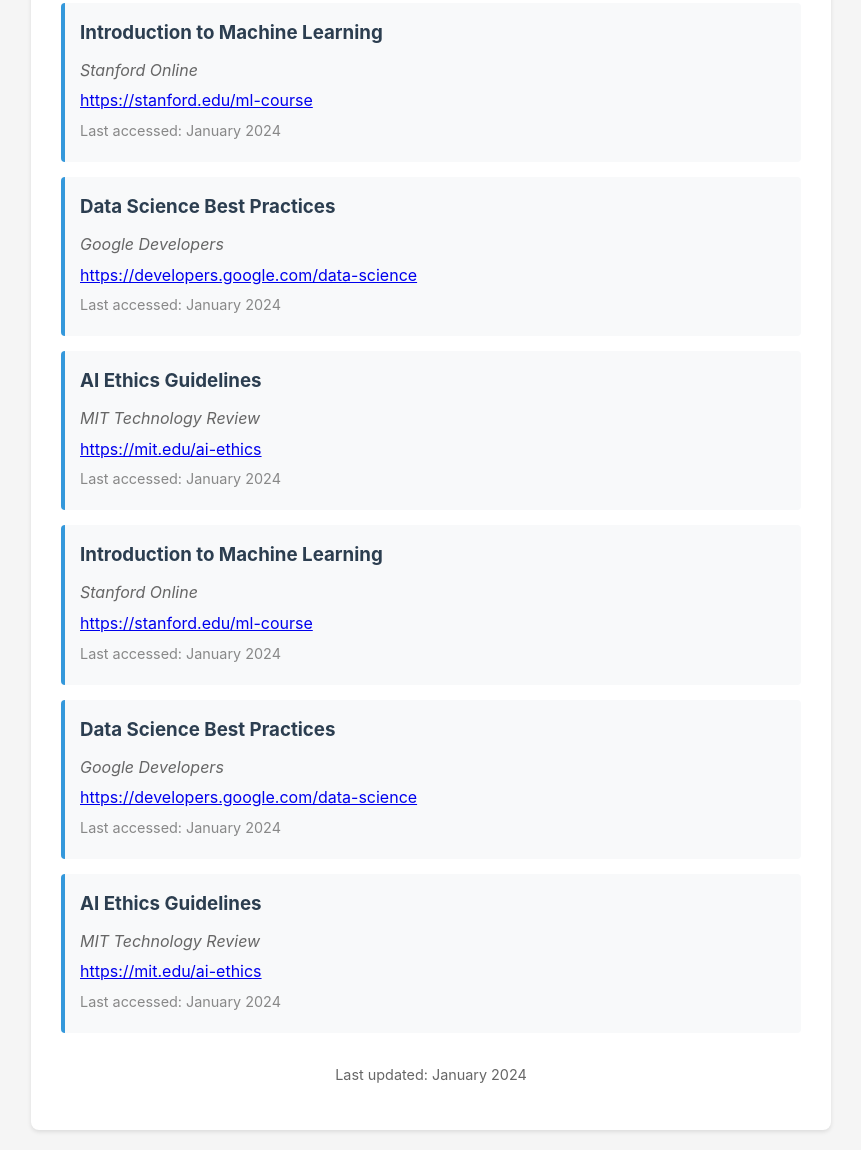
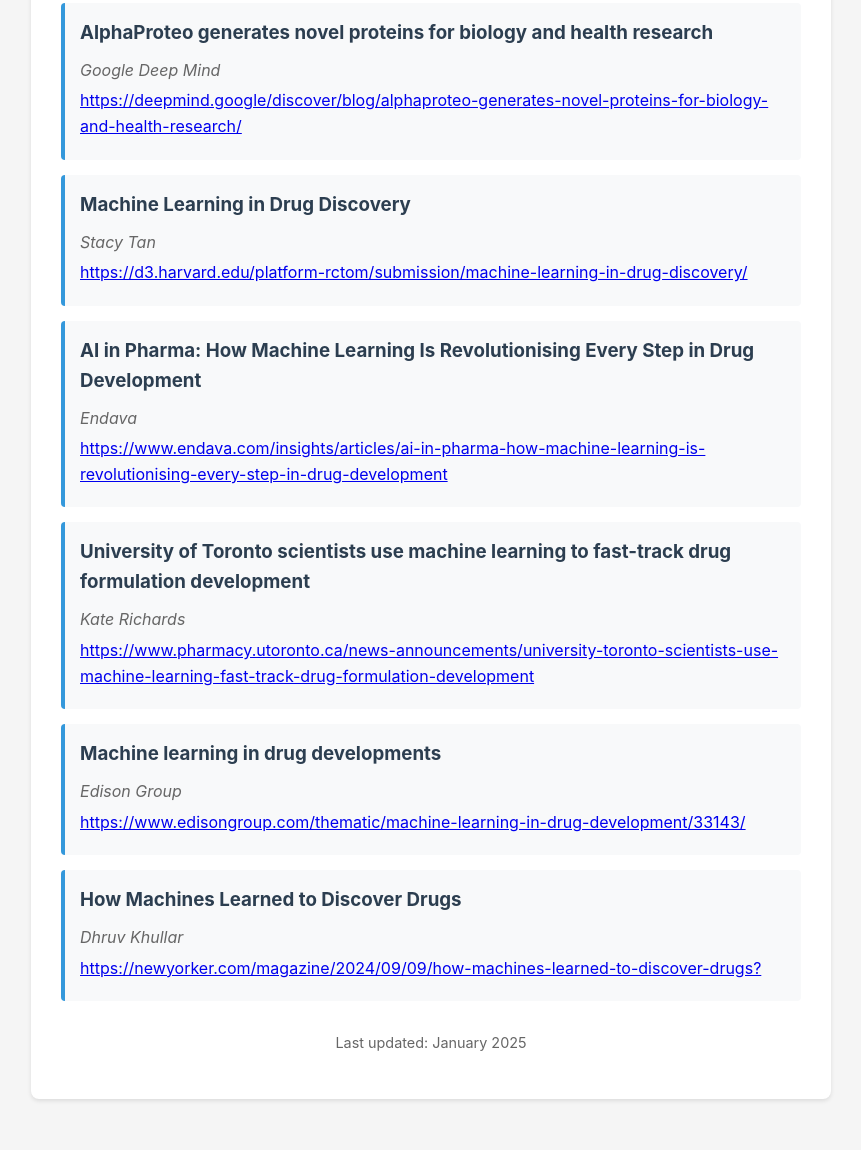
Before and after one commit to ugrersoz/m2-presentation, a plain HTML site: page index.html in a window 1280 px wide. Shown: the part 899-2049 px from the top of the page, without its empty margins (209-1070 px from the left). After the commit the page ends 2018 px from the top, so only its background shows below. Drawn offline with Linux system fonts and the light colour scheme.

Commit message:
Update index.html

```diff
--- a/index.html
+++ b/index.html
@@ -114,46 +114,40 @@
         <div class="reference-section">
             <h2>Online Resources</h2>
             <div class="reference-item">
-                <h3>Introduction to Machine Learning</h3>
-                <p class="authors">Stanford Online</p>
-                <p><a href="https://stanford.edu/ml-course">https://stanford.edu/ml-course</a></p>
-                <p class="date">Last accessed: January 2024</p>
+                <h3>AlphaProteo generates novel proteins for biology and health research</h3>
+                <p class="authors">Google Deep Mind</p>
+                <p><a href="https://deepmind.google/discover/blog/alphaproteo-generates-novel-proteins-for-biology-and-health-research/">https://deepmind.google/discover/blog/alphaproteo-generates-novel-proteins-for-biology-and-health-research/</a></p>
             </div>
             <div class="reference-item">
-                <h3>Data Science Best Practices</h3>
-                <p class="authors">Google Developers</p>
-                <p><a href="https://developers.google.com/data-science">https://developers.google.com/data-science</a></p>
-                <p class="date">Last accessed: January 2024</p>
+                <h3>Machine Learning in Drug Discovery</h3>
+                <p class="authors">Stacy Tan</p>
+                <p><a href="https://d3.harvard.edu/platform-rctom/submission/machine-learning-in-drug-discovery/">https://d3.harvard.edu/platform-rctom/submission/machine-learning-in-drug-discovery/</a></p>
             </div>
             <div class="reference-item">
-                <h3>AI Ethics Guidelines</h3>
-                <p class="authors">MIT Technology Review</p>
-                <p><a href="https://mit.edu/ai-ethics">https://mit.edu/ai-ethics</a></p>
-                <p class="date">Last accessed: January 2024</p>
+                <h3>AI in Pharma: How Machine Learning Is Revolutionising Every Step in Drug Development</h3>
+                <p class="authors">Endava</p>
+                <p><a href="https://www.endava.com/insights/articles/ai-in-pharma-how-machine-learning-is-revolutionising-every-step-in-drug-development">https://www.endava.com/insights/articles/ai-in-pharma-how-machine-learning-is-revolutionising-every-step-in-drug-development</a></p>
             </div>
             <div class="reference-item">
-                <h3>Introduction to Machine Learning</h3>
-                <p class="authors">Stanford Online</p>
-                <p><a href="https://stanford.edu/ml-course">https://stanford.edu/ml-course</a></p>
-                <p class="date">Last accessed: January 2024</p>
+                <h3>University of Toronto scientists use machine learning to fast-track drug formulation development</h3>
+                <p class="authors">Kate Richards</p>
+                <p><a href="https://www.pharmacy.utoronto.ca/news-announcements/university-toronto-scientists-use-machine-learning-fast-track-drug-formulation-development">https://www.pharmacy.utoronto.ca/news-announcements/university-toronto-scientists-use-machine-learning-fast-track-drug-formulation-development</a></p>
             </div>
             <div class="reference-item">
-                <h3>Data Science Best Practices</h3>
-                <p class="authors">Google Developers</p>
-                <p><a href="https://developers.google.com/data-science">https://developers.google.com/data-science</a></p>
-                <p class="date">Last accessed: January 2024</p>
+                <h3>Machine learning in drug developments</h3>
+                <p class="authors">Edison Group</p>
+                <p><a href="https://www.edisongroup.com/thematic/machine-learning-in-drug-development/33143/e">https://www.edisongroup.com/thematic/machine-learning-in-drug-development/33143/</a></p>
             </div>
             <div class="reference-item">
-                <h3>AI Ethics Guidelines</h3>
-                <p class="authors">MIT Technology Review</p>
-                <p><a href="https://mit.edu/ai-ethics">https://mit.edu/ai-ethics</a></p>
-                <p class="date">Last accessed: January 2024</p>
+                <h3>How Machines Learned to Discover Drugs</h3>
+                <p class="authors">Dhruv Khullar</p>
+                <p><a href="https://newyorker.com/magazine/2024/09/09/how-machines-learned-to-discover-drugs?">https://newyorker.com/magazine/2024/09/09/how-machines-learned-to-discover-drugs?</a></p>
             </div>
         </div>
 
 
         <footer>
-            <p>Last updated: January 2024</p>
+            <p>Last updated: January 2025</p>
         </footer>
     </div>
 </body>
```
